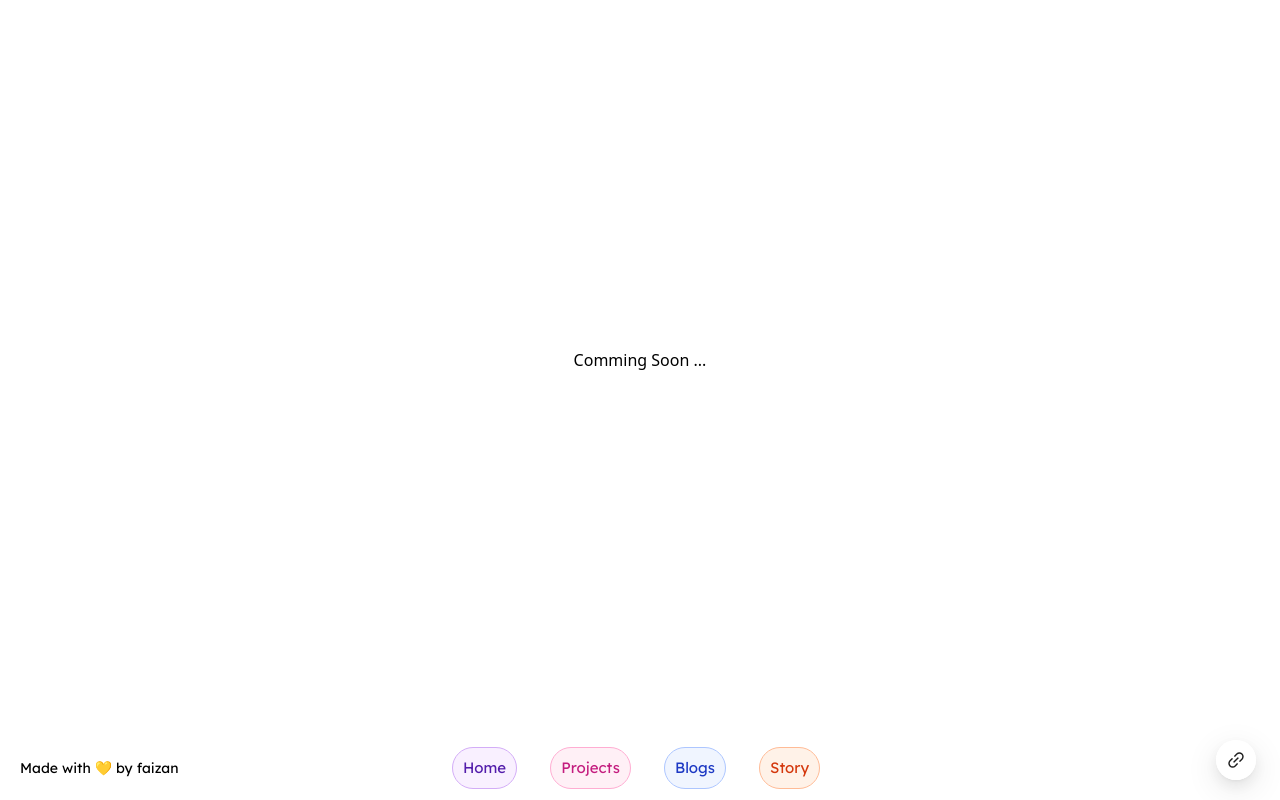
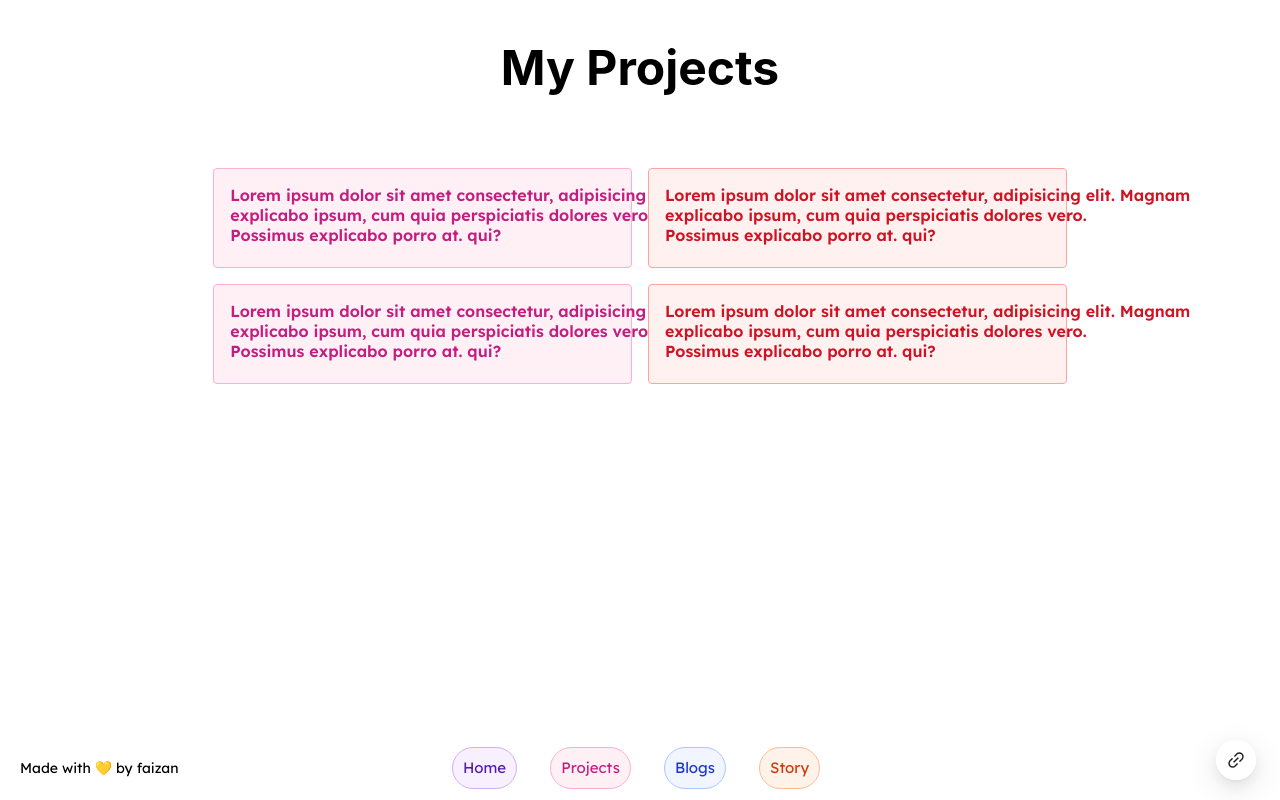
Before and after one commit to Faizanahmedsy/react-portfolio-01, a React (Vite) app: page /myprojects in a window 1280 px wide. Built offline with nearby package versions, Linux system fonts and the light colour scheme.

Commit message:
started projects page

```diff
--- a/src/components/Container/Container.jsx
+++ b/src/components/Container/Container.jsx
@@ -4,7 +4,17 @@ import { Row, Col } from "antd";
 const Container = ({ children }) => {
   return (
     <Row justify="center">
-      <Col xs={24} sm={22} md={20} lg={18} xl={16}>
+      <Col
+        xs={24}
+        sm={22}
+        md={20}
+        lg={18}
+        xl={16}
+        style={{
+          marginTop: "2rem",
+          marginBottom: "2rem",
+        }}
+      >
         {children}
       </Col>
     </Row>
--- a/src/components/MyProjects/MyProjects.jsx
+++ b/src/components/MyProjects/MyProjects.jsx
@@ -1,16 +1,139 @@
+import { Col, Row, Tag } from "antd";
 import React from "react";
+import Container from "../Container/Container";
 
 const MyProjects = () => {
   return (
     <div
       style={{
         height: "90vh",
-        display: "flex",
-       justifyContent: "center",
-        alignItems: "center",
       }}
     >
-      Comming Soon ...
+      <Row justify="center">
+        <Col
+          xs={24}
+          sm={22}
+          md={20}
+          lg={18}
+          xl={16}
+          style={{
+            marginTop: "2rem",
+            marginBottom: "2rem",
+          }}
+        >
+          <h1
+            style={{
+              textAlign: "center",
+              fontSize: "3rem",
+              fontWeight: "bold",
+            }}
+          >
+            My Projects
+          </h1>
+        </Col>
+      </Row>
+
+      <Container>
+        <Row gutter={[16, 16]}>
+          <Col span={12}>
+            <Tag
+              color="magenta"
+              style={{
+                width: "100%",
+                height: "100px",
+                padding: "1rem",
+                fontSize: "1rem",
+                fontWeight: "bold",
+              }}
+            >
+              <p
+                style={{
+                  width: "100%",
+                  margin: "0",
+                }}
+              >
+                Lorem ipsum dolor sit amet consectetur, adipisicing elit. Magnam{" "}
+                <br />
+                explicabo ipsum, cum quia perspiciatis dolores vero. <br />{" "}
+                Possimus explicabo porro at. qui?
+              </p>
+            </Tag>
+          </Col>
+          <Col span={12}>
+            <Tag
+              color="red"
+              style={{
+                width: "100%",
+                height: "100px",
+                padding: "1rem",
+                fontSize: "1rem",
+                fontWeight: "bold",
+              }}
+            >
+              <p
+                style={{
+                  width: "100%",
+                  margin: "0",
+                }}
+              >
+                Lorem ipsum dolor sit amet consectetur, adipisicing elit. Magnam{" "}
+                <br />
+                explicabo ipsum, cum quia perspiciatis dolores vero. <br />{" "}
+                Possimus explicabo porro at. qui?
+              </p>
+            </Tag>
+          </Col>
+
+          <Col span={12}>
+            <Tag
+              color="magenta"
+              style={{
+                width: "100%",
+                height: "100px",
+                padding: "1rem",
+                fontSize: "1rem",
+                fontWeight: "bold",
+              }}
+            >
+              <p
+                style={{
+                  width: "100%",
+                  margin: "0",
+                }}
+              >
+                Lorem ipsum dolor sit amet consectetur, adipisicing elit. Magnam{" "}
+                <br />
+                explicabo ipsum, cum quia perspiciatis dolores vero. <br />{" "}
+                Possimus explicabo porro at. qui?
+              </p>
+            </Tag>
+          </Col>
+          <Col span={12}>
+            <Tag
+              color="red"
+              style={{
+                width: "100%",
+                height: "100px",
+                padding: "1rem",
+                fontSize: "1rem",
+                fontWeight: "bold",
+              }}
+            >
+              <p
+                style={{
+                  width: "100%",
+                  margin: "0",
+                }}
+              >
+                Lorem ipsum dolor sit amet consectetur, adipisicing elit. Magnam{" "}
+                <br />
+                explicabo ipsum, cum quia perspiciatis dolores vero. <br />{" "}
+                Possimus explicabo porro at. qui?
+              </p>
+            </Tag>
+          </Col>
+        </Row>
+      </Container>
     </div>
   );
 };
```
